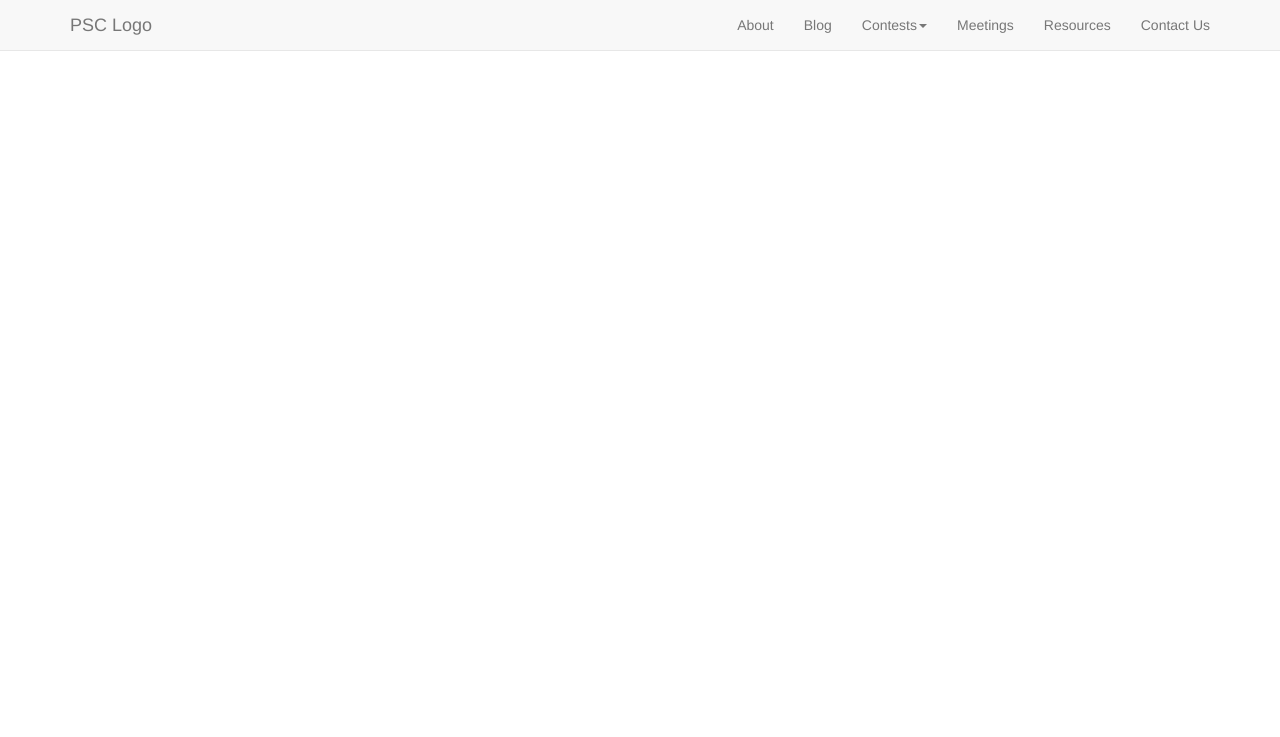
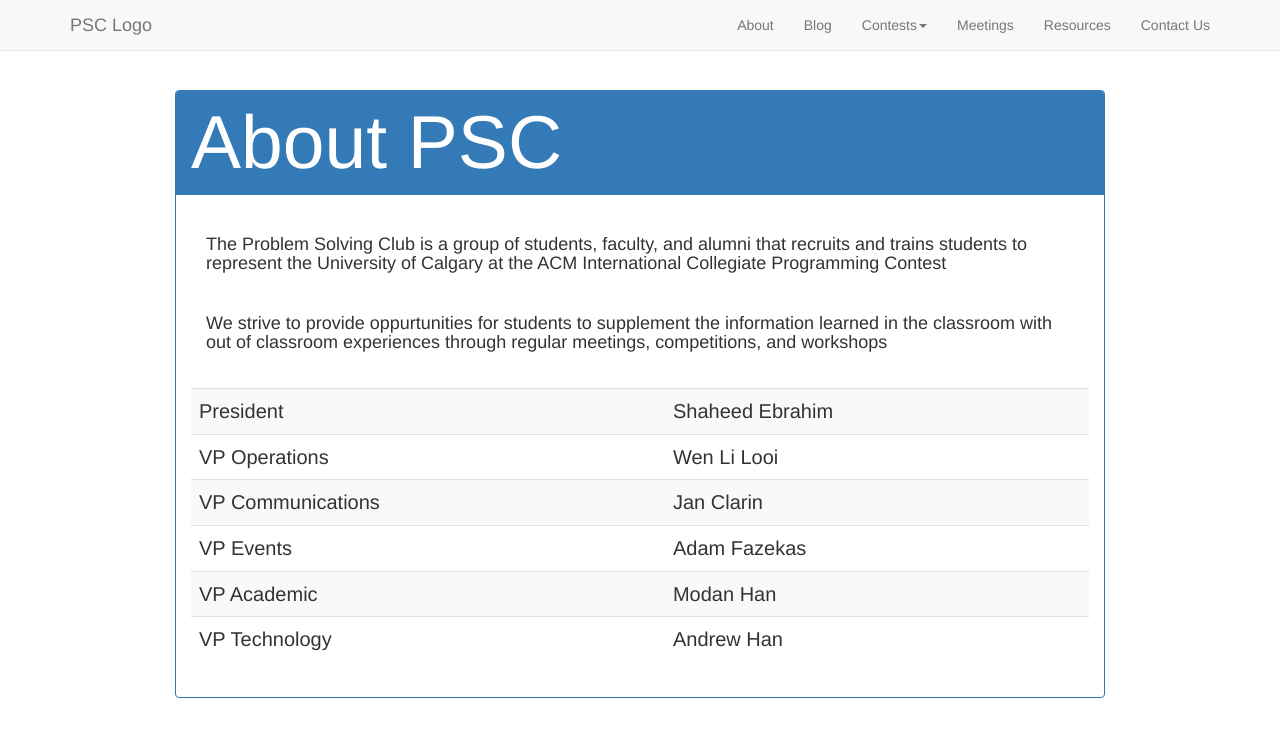
Before and after one commit to ProblemSolvingClub/psc-website, a Jekyll site: the page built from about/index.html, in a window 1280 px wide. Shown: the top 737 px of the page. Built offline with Jekyll 4.4.1, drawn with Linux system fonts in a browser that asks for light colours; nearby versions of some CDN libraries.

Commit message:
Created content for about

```diff
--- a/about/index.html
+++ b/about/index.html
@@ -2,3 +2,45 @@
 layout: default
 title: About
 ---
+<div class="panel panel-primary">
+	<div class="panel-heading">
+		<h1 class="panel-title"> About PSC </h1>
+	</div>
+	<div class="panel-body">
+	<h4 class ="panel-body"> The Problem Solving Club is a group of students, faculty, and alumni that recruits and trains students to represent the University of Calgary at
+		 the ACM International Collegiate Programming Contest <br/><br/><br/>
+
+		 We strive to provide oppurtunities for students to supplement the information learned in the classroom with out of classroom experiences through
+		 regular meetings, competitions, and workshops
+	</h4>
+
+	<table class="table table-striped">
+		<tbody>
+			<tr>
+				<td> President </td>
+				<td> Shaheed Ebrahim </td>
+			</tr>
+			<tr>
+				<td> VP Operations </td>
+				<td> Wen Li Looi </td>
+			</tr>
+			<tr>
+				<td> VP Communications </td>
+				<td> Jan Clarin </td>
+			</tr>
+			<tr>
+				<td> VP Events </td>
+				<td> Adam Fazekas </td>
+			</tr>
+			<tr>
+				<td> VP Academic </td>
+				<td> Modan Han </td>
+			</tr>
+			<tr>
+				<td> VP Technology </td>
+				<td> Andrew Han </td>
+			</tr>
+		</tbody>
+	</table>
+	</div>
+</div>
--- a/css/style.css
+++ b/css/style.css
@@ -1,3 +1,32 @@
 body {
   padding-top: 60px; /* to accomodate the fixed-top nav bar */
 }
+
+.jumbotron{
+	padding-left:10px;
+	padding-right:10px;
+}
+
+.jumbotron,
+.jumbotron h4{
+
+}
+
+.panel,
+.panel-primary{
+	margin-top: 30px;
+	margin-right:175px;
+	margin-left: 175px;
+}
+.panel,
+.panel-primary,
+.panel-heading,
+.panel-title{
+	font-size: 75px;
+}
+
+.table,
+.table-striped{
+	margin-top: 20px;
+	font-size: 20px;
+}
```
